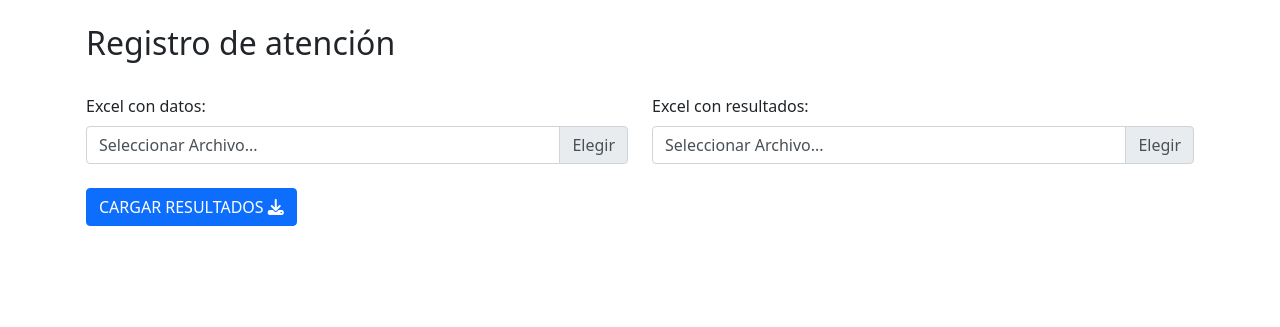
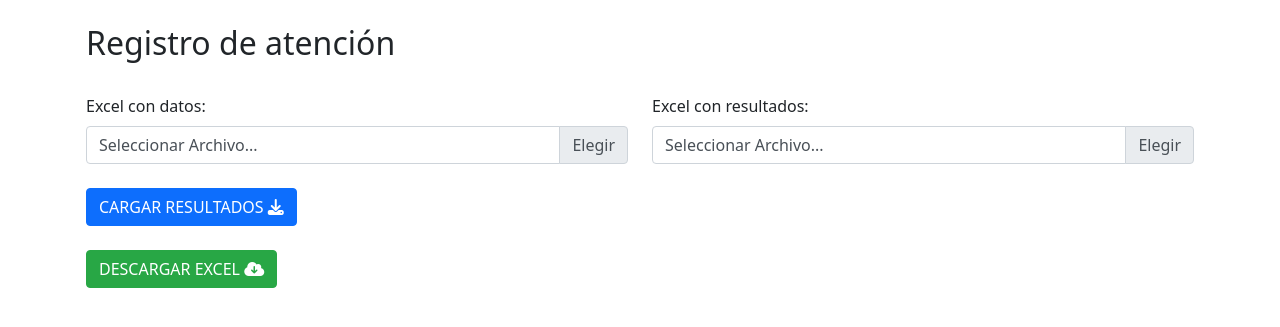
Before and after one commit to brayanberna/proyecto_vicky, a Django app: page /export in a window 1280 px wide. Shown: the part 56-383 px from the top of the page. Run offline with Django 3.2, Linux system fonts and the light colour scheme; some libraries are stand-ins or nearby versions.

Commit message:
arreglando error 81

```diff
--- a/export_calculos/templates/export.html
+++ b/export_calculos/templates/export.html
@@ -28,6 +28,9 @@
   <div class="col-12">
     <button type="submit" class="btn btn-primary">CARGAR RESULTADOS <i class="fas fa-download"></i></button>
   </div>
+  <div class="col-md-12 col-12">
+    <a href="static/files/resultado.xlsx" download="w3logo" class="btn btn-success">DESCARGAR EXCEL <i class="fas fa-cloud-download-alt"></i></a>
+  </div>
 </form>
 <script>
   document.querySelectorAll('.form-file-input')
```
